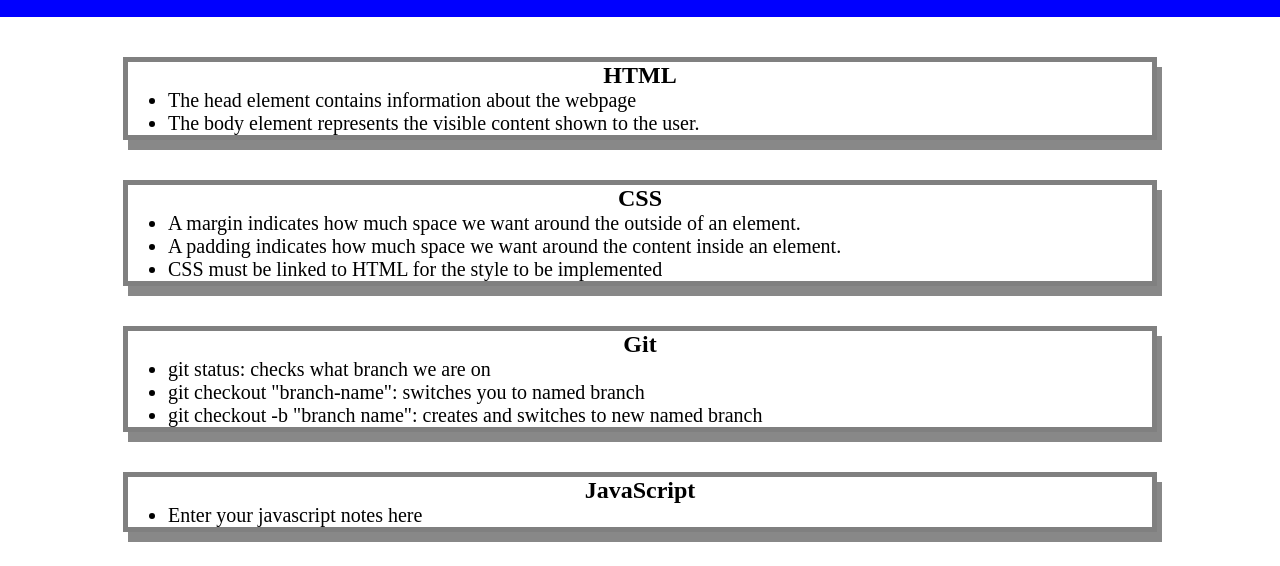
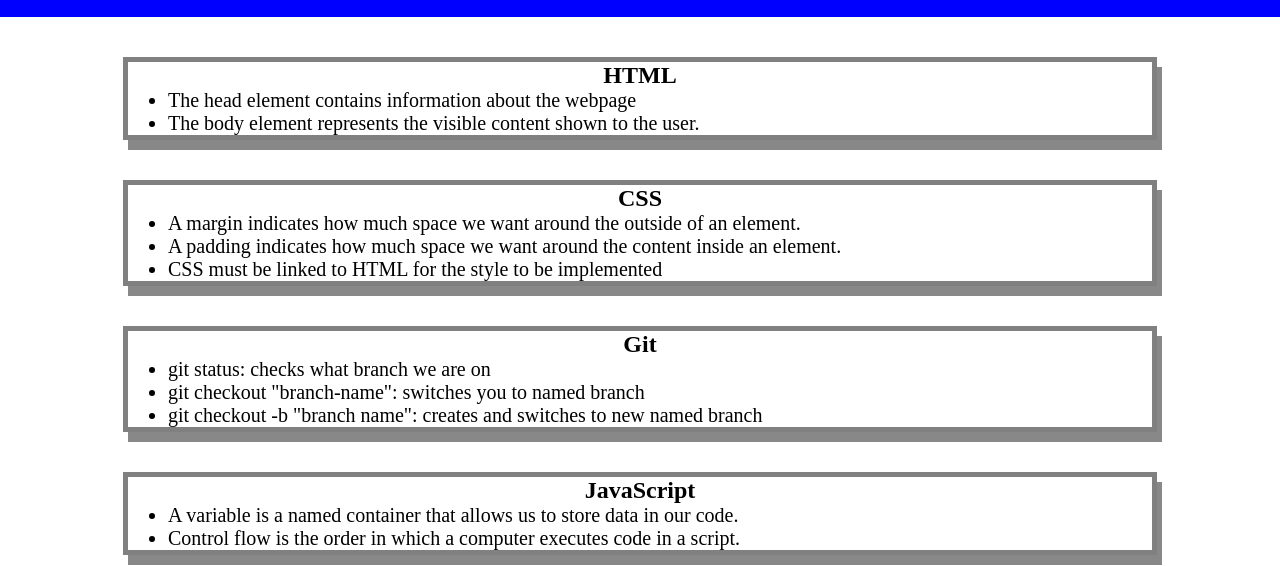
Before and after one commit to deafboi6/new-pre-work-study-guide, a plain HTML site: page prework-study-guide/index.html in a window 1280 px wide. Shown: the part 103-669 px from the top of the page. Drawn offline with Linux system fonts and the light colour scheme.

Commit message:
fixing commit, maybe

```diff
--- a/prework-study-guide/index.html
+++ b/prework-study-guide/index.html
@@ -44,7 +44,9 @@
       <section class="card" id="javascript-section">
         <h2>JavaScript</h2>
         <ul>
-            <li>Enter your javascript notes here</li>
+            <li>A variable is a named container that allows us to store data in our code.</li>
+            <li>Control flow is the order in which a computer executes code in a script.</li>
+
         </ul>
 
       </section>
```
